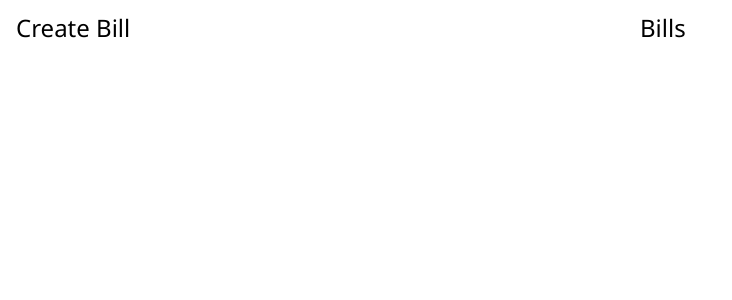
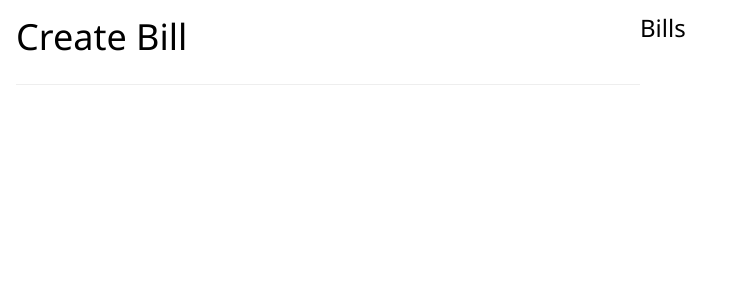
Before and after one commit to RizanMusthafa/simple-billing-app, a React (Create React App) app: page / in a window 1280 px wide. Shown: the top 300 px of the page, without its empty margins (0-732 px from the left). Built offline with nearby package versions, Linux system fonts and the light colour scheme.

Commit message:
create a create bill components

```diff
--- a/src/App.jsx
+++ b/src/App.jsx
@@ -1,4 +1,5 @@
 import React from 'react';
+import CreateBill from './components/CreateBill';
 
 class App extends React.Component {
   render() {
@@ -6,7 +7,7 @@ class App extends React.Component {
       <div className="w3-container">
         <div className="w3-row">
           <div className="w3-col s6">
-            <h3>Create Bill</h3>
+            <CreateBill />
           </div>
 
           <div className="w3-col s6">
--- /dev/null
+++ b/src/components/CreateBill/index.jsx
@@ -0,0 +1,14 @@
+import React from 'react';
+
+class CreateBill extends React.Component {
+  render() {
+    return (
+      <React.Fragment>
+        <h1>Create Bill</h1>
+        <hr />
+      </React.Fragment>
+    );
+  }
+}
+
+export default CreateBill;
```
